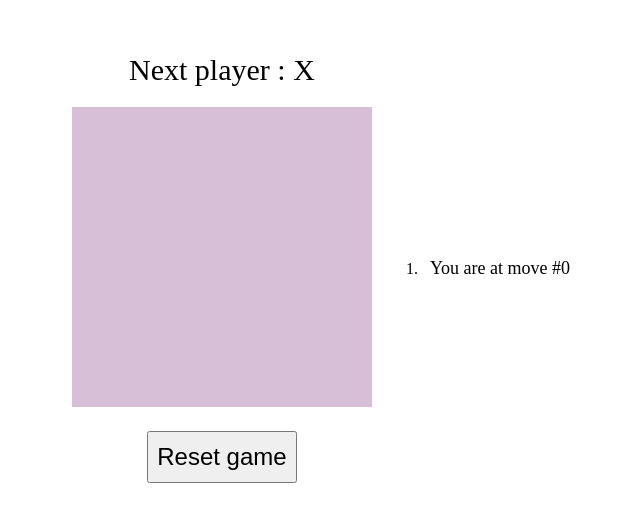
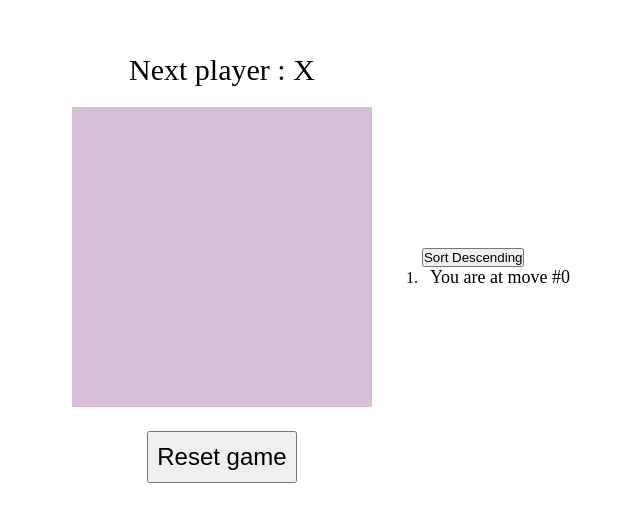
Before and after one commit to ingaSiu/react-small-projects, a React (Vite) app in the folder tic-tac-toe-v5/: page / in a window 1280 px wide. Shown: the part 132-654 px from the top of the page, without its empty margins (315-955 px from the left). Built offline with nearby package versions, Linux system fonts and the light colour scheme.

Commit message:
add sort moves by asc/dsc

```diff
--- a/tic-tac-toe-v5/src/App.jsx
+++ b/tic-tac-toe-v5/src/App.jsx
@@ -8,6 +8,7 @@ const Game = () => {
   const initialHistory = [Array(9).fill(null)];
   const [history, setHistory] = useState(initialHistory);
   const [currentMove, setCurrentMove] = useState(0);
+  const [isAscending, setIsAscending] = useState(true);
 
   const xIsNext = currentMove % 2 === 0;
 
@@ -32,7 +33,11 @@ const Game = () => {
     setCurrentMove(nextMove);
   };
 
-  const moves = history.map((squares, move) => {
+  const toggleSort = () => {
+    setIsAscending(!isAscending);
+  };
+
+  const moves = [...history].map((squares, move) => {
     let description;
     if (move === currentMove) {
       description = 'You are at move #' + move;
@@ -41,6 +46,7 @@ const Game = () => {
     } else {
       description = 'Go to game start';
     }
+
     return (
       <li key={move}>
         {move === currentMove ? (
@@ -69,7 +75,10 @@ const Game = () => {
         </div>
 
         <div className="gameInfo">
-          <ol>{moves}</ol>
+          <div>
+            <button onClick={toggleSort}>{isAscending ? 'Sort Descending' : 'Sort Ascending'}</button>
+          </div>
+          <ol>{isAscending ? moves : moves.reverse()}</ol>
         </div>
       </div>
     </div>
```
